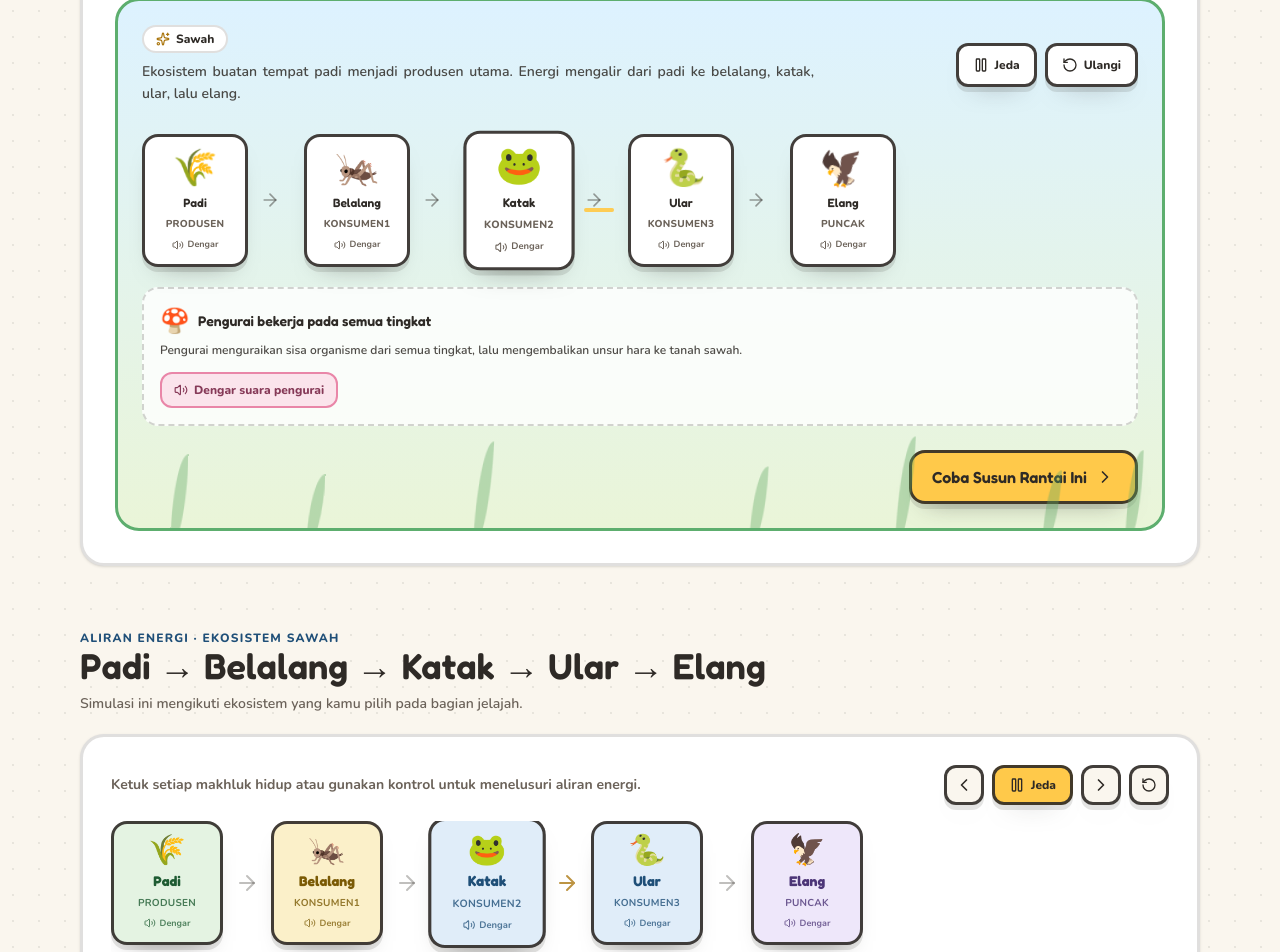
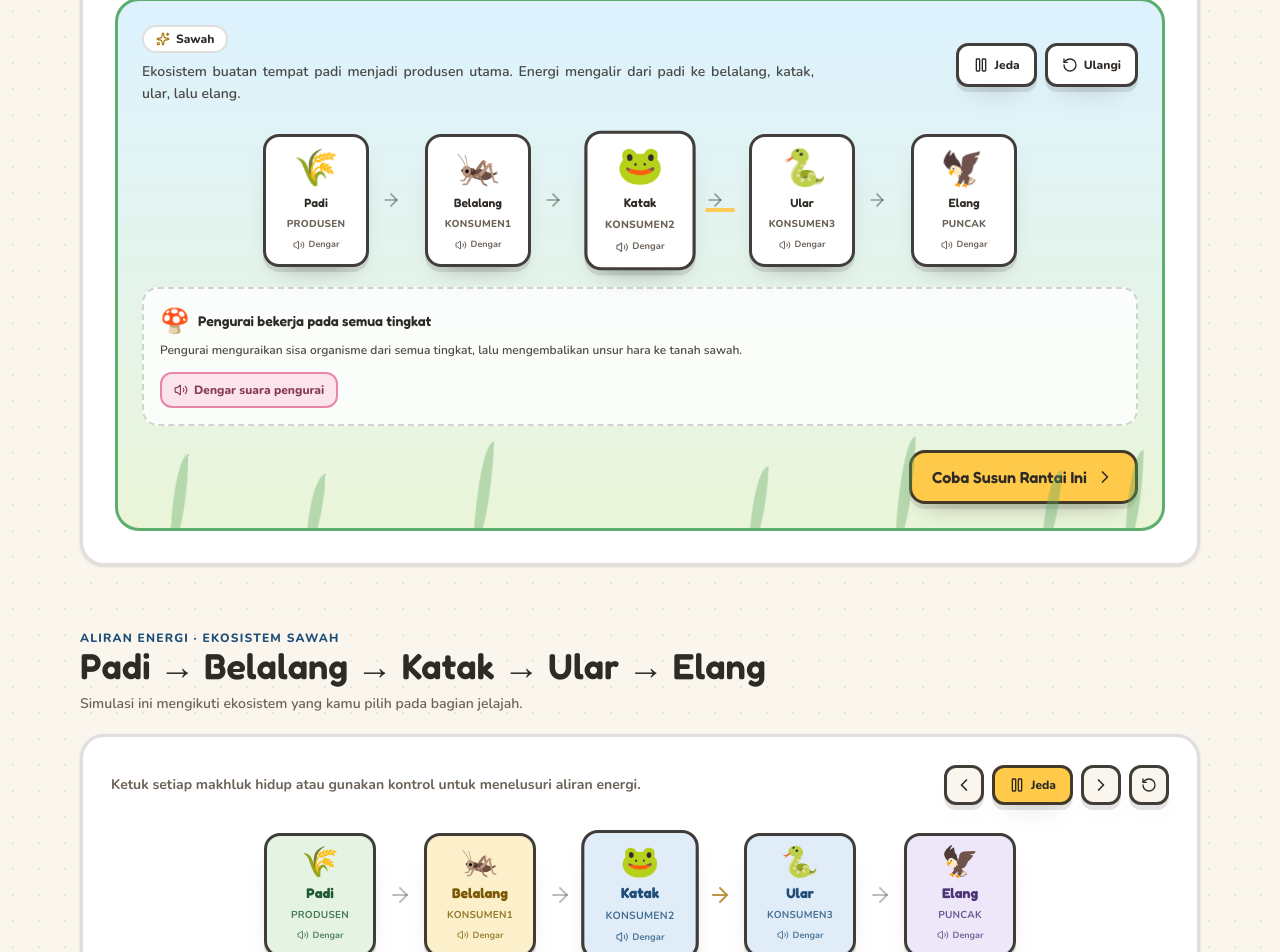
Before and after one commit to Carelyk/arena-ekosistem, a Next.js app: page /belajar in a window 1280 px wide. Shown: the part 1900-2852 px from the top of the page. Built offline with nearby package versions, Linux system fonts and the light colour scheme.

Commit message:
style: center and pad learning chain cards

```diff
--- a/components/learning/EcosystemExplorer.tsx
+++ b/components/learning/EcosystemExplorer.tsx
@@ -133,7 +133,7 @@ export function EcosystemExplorer({ activeEcosystem, onEcosystemChange }: Ecosys
           </div>
         </div>
 
-        <ol className="relative mt-7 flex flex-wrap items-center gap-3" aria-live="polite">
+        <ol className="relative mx-auto mt-7 flex w-full flex-wrap items-center justify-center gap-3" aria-live="polite">
           {currentEco.steps.map((step, index) => {
             const active = index === activeStepIndex;
             return (
--- a/components/learning/EnergyFlow.tsx
+++ b/components/learning/EnergyFlow.tsx
@@ -153,7 +153,7 @@ export function EnergyFlow({ ecosystemId = "sawah" }: { ecosystemId?: EcosystemI
           </div>
         </div>
 
-        <ol className="no-scrollbar flex items-stretch gap-3 overflow-x-auto pb-3">
+        <ol className="no-scrollbar flex scroll-px-3 items-stretch gap-3 overflow-x-auto px-3 pb-4 pt-3 lg:justify-center">
           {flow.map((step, index) => {
             const selected = step.id === activeId;
             return (
```
